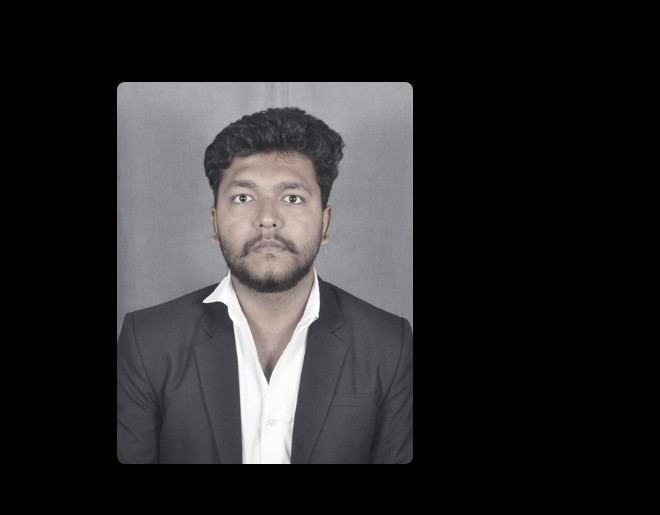
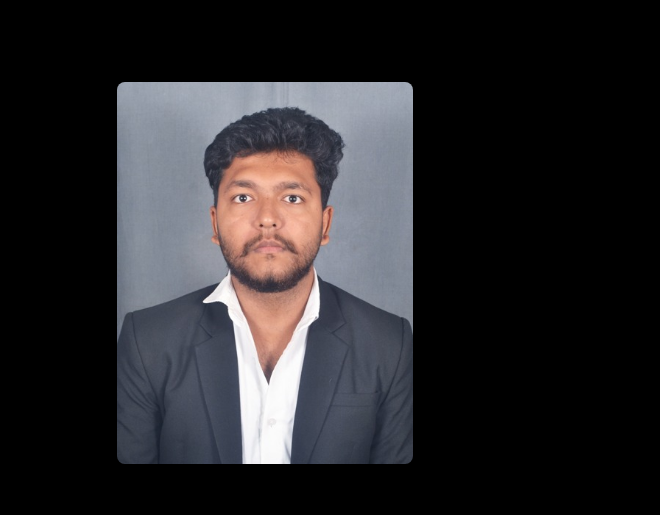
Before and after one commit to sudeep-da/portfolio.github.io, a plain HTML site: page about.html in a window 1280 px wide. Shown: the part 202-717 px from the top of the page, 0-660 px from the left. Drawn offline with nearby package versions, Linux system fonts and the light colour scheme.

Commit message:
Update style.css

```diff
--- a/style.css
+++ b/style.css
@@ -327,16 +327,16 @@ nav .hidden {
   max-width: 300px;
   border: 2px solid var(--primary);
   box-shadow: 2px 3px 5px black;
-  filter: grayscale(70%);
+  /*filter: grayscale(70%);*/
   transition: 0.5s;
   border-radius: 10px;
 }
-.about img:hover {
+/*.about img:hover {
   filter: grayscale(0%);
   animation: floting 2s ease-in-out infinite;
   transform: translateY(-10px);
   box-shadow: 10px 20px 5px black;
-}
+}*/
 @keyframes floting {
   50% {
     transform: translateY(10px);
```
